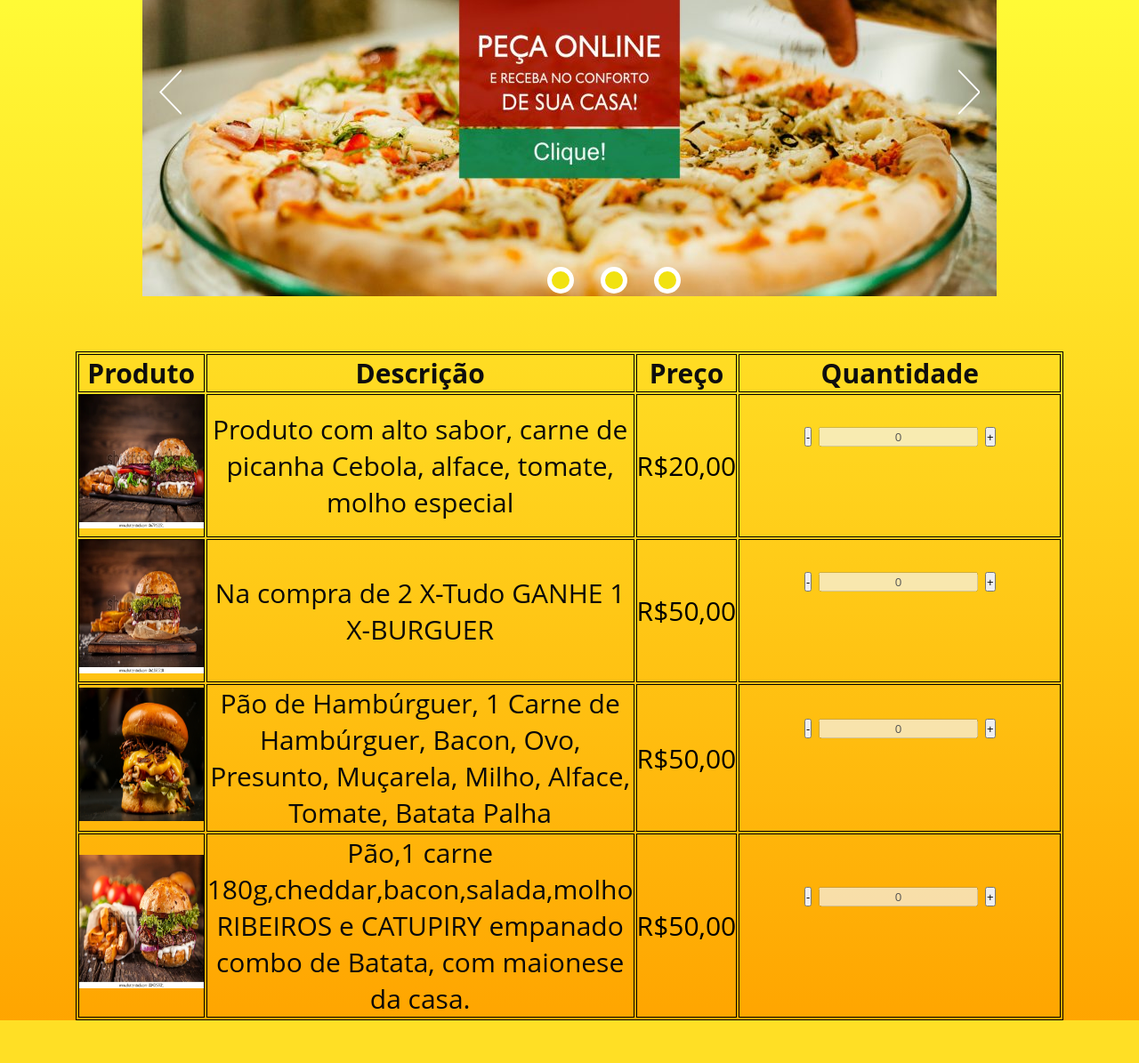
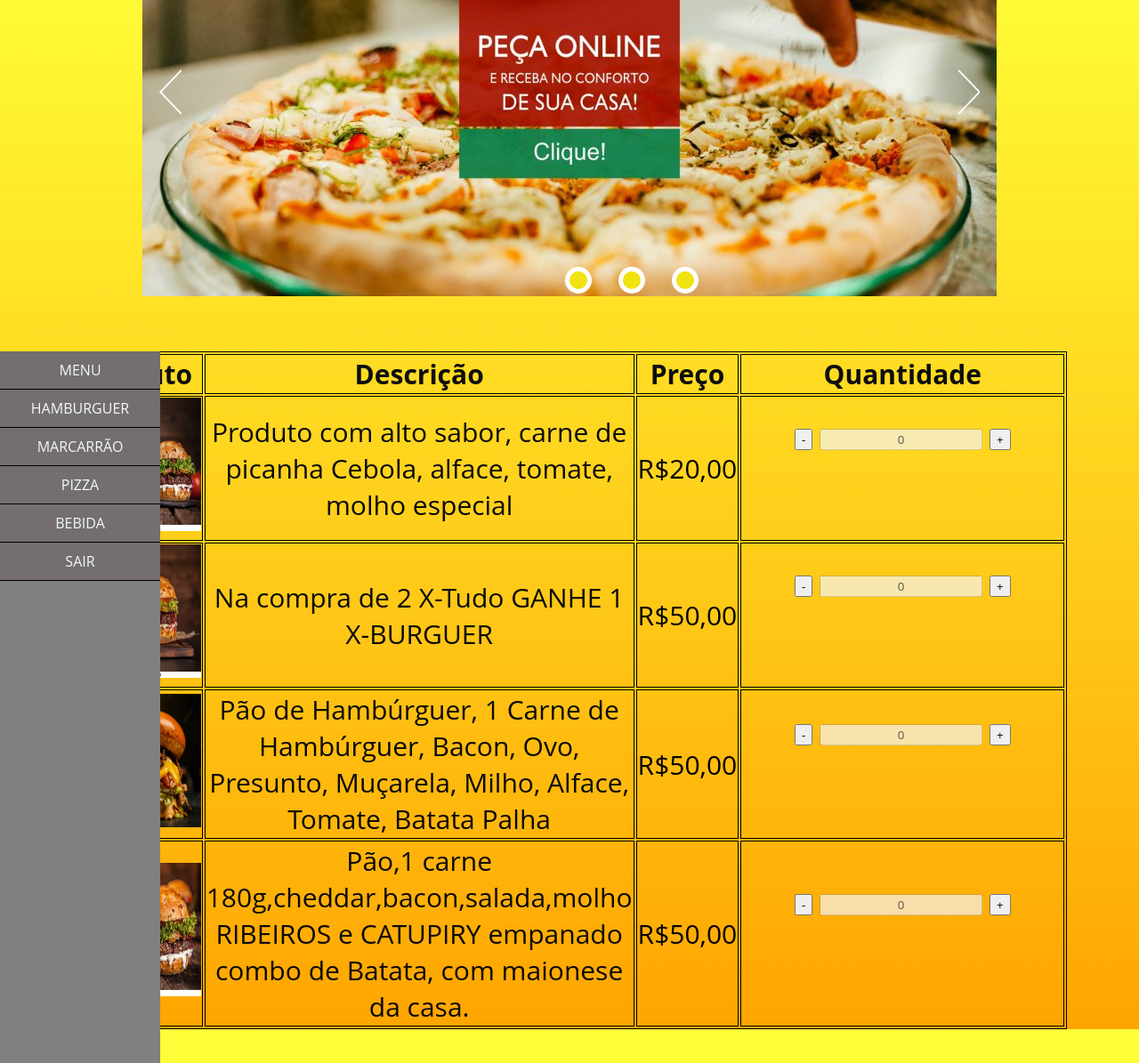
Before and after one commit to GesleyMarinho/Cardapio_html, a PHP site: page /home.html in a window 1280 px wide. Shown: the part 63-1258 px from the top of the page at 89% size. Before the commit the page ends 1210 px from the top, so only its background shows below. Run offline with PHP 8.4, Linux system fonts and the light colour scheme; some libraries are stand-ins or nearby versions.

Commit message:
Menu laterarl e stilização do mesmo

```diff
--- a/arquivo.css
+++ b/arquivo.css
@@ -18,7 +34,6 @@ Style the header h1 {
 
 * {
     margin: 0 auto;
-    padding: 0;
     box-sizing: border-box;
     font-family: 'Open Sans', sans-serif;
     text-align: center;
@@ -134,13 +149,45 @@ li.slick-active button {
     padding: 15px;
 }
 
-/*.coll-100 {
-    width: 960px;
-    height: 360px;
+/*Estilização do menu lateral*/
+:root {
+    --cor--principal: #746e6e;
+    --cor--secundaria: #504803;
+}
+
+#menu-produtos {
+    max-width: 350px;
+    width: 180px;
+    background-color: gray;
+    float: left;
     position: absolute;
+    min-height: 100%;
+}
+
+#menu-produtos ul {
+    list-style: nome;
+    padding: 0;
+}
+
+#menu-produtos ul li {
+
+    border-bottom: 1px solid;
+    background-color: var(--cor--secundarias);
 
 }
 
-.coll-100 img {
-    width: 100%;
-}*/
+#menu-produtos ul li a {
+    background-color: var(--cor--principal);
+    color: aliceblue;
+    padding: 10px;
+    display: block;
+    text-decoration: none;
+    transition: background .3s;
+    text-transform: uppercase;
+
+}
+
+#menu-produtos ul li a:hover {
+    background-color: var(--cor--secundaria);
+    color: var(var(--cor--secundaria))
+}
--- a/home.html
+++ b/home.html
@@ -11,27 +11,11 @@
     <title>Menu On-line</title>
     <link rel="stylesheet" type="text/css" href="https://cdn.jsdelivr.net/npm/slick-carousel@1.8.1/slick/slick.css" />
 
-    <style>
-        body {
-            background-image: linear-gradient(to top, orange, rgba(255, 255, 0, 0.777));
-            ;
-        }
-
-        h1 {
-            text-align: center;
-            color: blue;
-            font-style: italic;
-        }
-
-        p {
-            color: rgb(9, 9, 9);
-        }
-    </style>
-
 </head>
 
 <body>
-    <nav id="menu-h">
+    <div id="menu-h">
+        <nav>
             <ul>
                 <li>
                     <a href="https://estacio.br/"> Instagram</a>
@@ -39,17 +23,21 @@
                 <li>
                     <a href="https://estacio.br/"> Facebook</a>
                 </li>
-
-            <li><a href="https://estacio.br/">Sobre</a></li>
-
-            <li><a href="#">Quem Somos</a></li>
-
-            <li><a href="#">Contato</a></li>
-
-            <li><a href="#">Entrar</a></li>
+                <li>
+                    <a href="https://estacio.br/">Sobre</a>
+                </li>
+                <li>
+                    <a href="#">Quem Somos</a>
+                </li>
+                <li>
+                    <a href="#">Contato</a>
+                </li>
+                <li>
+                    <a href="#">Entrar</a>
+                </li>
             </ul>
         </nav>
-
+    </div>
 </body>
 <div class="coll-100">
     <div class="slider-principal">
@@ -57,6 +45,30 @@
         <div> <img src="./img_sliders/slide_hamburguer.jpg" /></div>
         <div> <img src="./img_sliders/slide_marcarrão.jpg" /></div>
     </div>
+</div>
+<div id="menu-produtos">
+    <nav>
+        <ul>
+            <li>
+                <a href="#"> Menu</a>
+            </li>
+            <li>
+                <a href="#"> Hamburguer</a>
+            </li>
+            <li>
+                <a href="#">Marcarrão</a>
+            </li>
+            <li>
+                <a href="#">Pizza</a>
+            </li>
+            <li>
+                <a href="#">Bebida</a>
+            </li>
+            <li>
+                <a href="index.html" <button class="btn-login">Sair</button> </a>
+            </li>
+        </ul>
+    </nav>
 </div>
 <!--tabela de produtos -->
 <table style="width:80%">
```
Also changed, not shown: other parts of arquivo.css (+28 -12 lines). Lines whose indentation alone changed are shown as unchanged.
